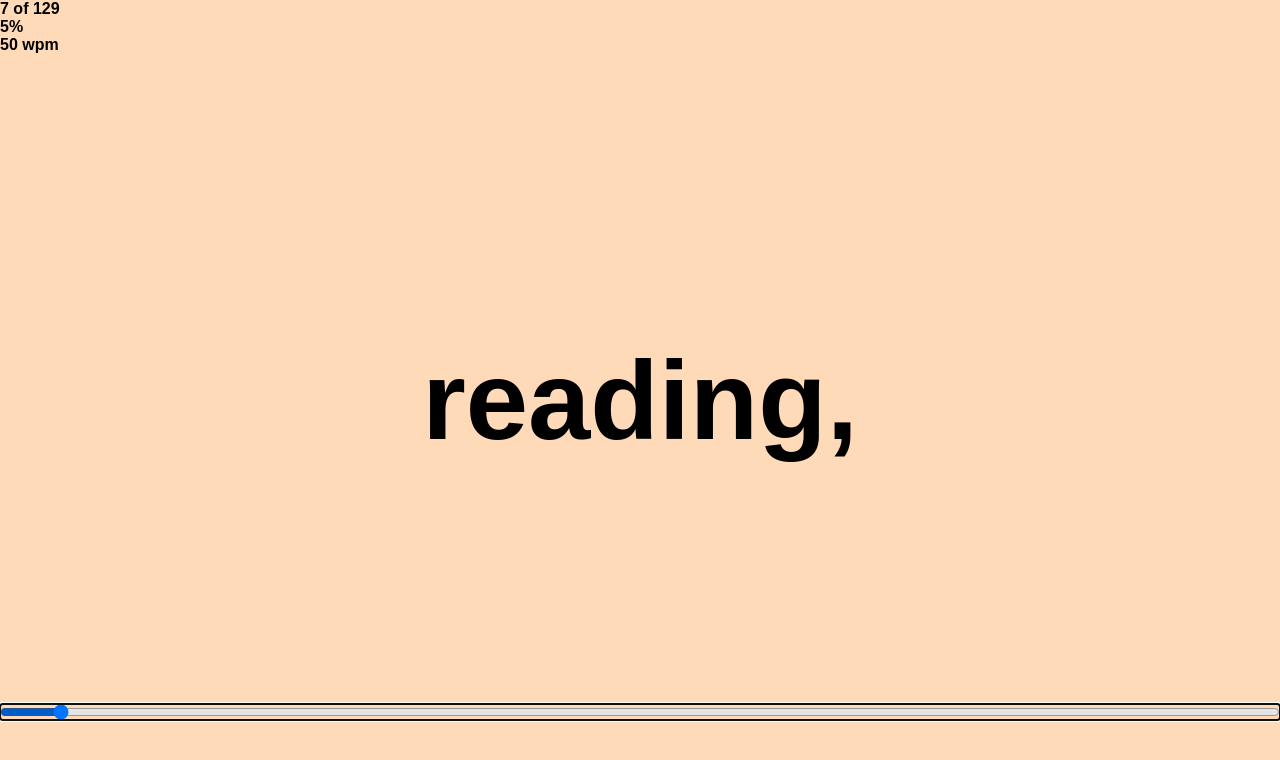
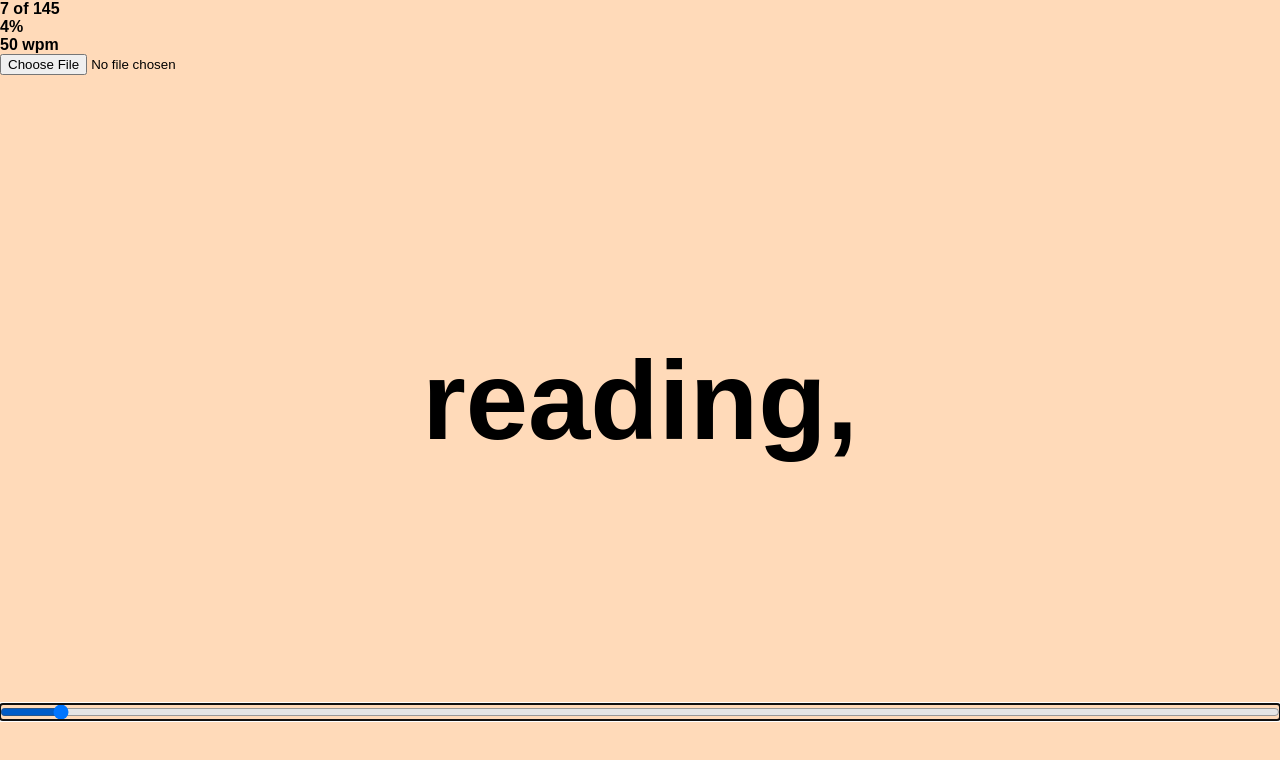
Before and after one commit to skypotatoes/fastreader, a React (Create React App) app: page / in a window 1280 px wide. Shown: the top 760 px of the page. Built offline with nearby package versions, Linux system fonts and the light colour scheme.

Commit message:
added features
txt file upload added

```diff
--- a/src/App.js
+++ b/src/App.js
@@ -1,27 +1,43 @@
+
+import React, { useState } from "react";
+import './App.css';
+import fastreaderBlurb from './library/fastreaderBlurb';
+import SpeedSlider from './components/SpeedSlider'; // Import the SpeedSlider component from the SpeedSlider.js file
 
 
-import './App.css';
-import genesis from './library/genesis'
-import ulysses from './library/ulysses';
-import drNo from './library/drNo';
-import ConanDoyleSassana from './library/ConanDoyleSassana';
-import fastreaderBlurb from './library/fastreaderBlurb';
-import sample from './library/sample';
-import SpeedSlider from './components/SpeedSlider'; // Import the SpeedSlider component from the SpeedSlider.js file
-//const textFile = genesis
-//const textFile = ulysses
-//const textFile = drNo
-//const textFile = ConanDoyleSassana
-const textFile = fastreaderBlurb;
+
 function App() {
+    const [wordIndex, setWordIndex] = useState(0);
+    const [textFile, setTextFile] = useState(fastreaderBlurb)
+    const handleFileUpload = (event) => {
+        // Get the file from the event target
+        const file = event.target.files[0];
+        // Check if the file is a txt file
+        if (file.type === 'text/plain') {
+            setWordIndex(0);
+          // load file content as string into a variable
 
+          const reader = new FileReader();
 
+          reader.readAsText(file);
+          reader.onloadend = () => {
+            const text = reader.result;
+            setTextFile(text);
+           }
+
+        } else {
+          // Show an error message
+          alert('Please upload a txt file');
+        }
+      }
     //render the SpeedSlider component with the text
     return (<>
 
 
         <div className="App">
-        <SpeedSlider text={textFile} />
+        <SpeedSlider textFile={textFile} wordIndex={wordIndex} setWordIndex={setWordIndex} />
+
+    <input type="file" onChange={handleFileUpload} />
 
         </div>
     </>); // Render the SpeedSlider component, which renders Typewriter component
@@ -29,5 +45,3 @@
 }
 
 export default App;
-
-export { textFile }; // Export the textFile variable as well
--- a/src/components/SpeedSlider.js
+++ b/src/components/SpeedSlider.js
@@ -1,17 +1,16 @@
 import React, { useState } from "react";
-import { textFile } from "../App"; // Import the App component from the Typewriter.js file
 import Typewriter from "./Typewriter";
 
 function SpeedSlider(props) {
+const {textFile, wordIndex, setWordIndex } = props;
 
 
   // Create a state variable named speed that will store the slider value, and initialize it to 50
   const [speed, setSpeed] = useState(50);
   const [pause, setPause] = useState(false);
   const [fontSize, setFontSize] = useState(112);
-  const [wordIndex, setWordIndex] = useState(0);
+
   const [context, setContext] = useState(false);
-  const [textAlign, setTextAlign] = useState('center')
 
   if (speed < 1) { setSpeed(50) }
   // Define a function named handleChange that will update the speed state variable when the slider value changes
@@ -56,10 +55,7 @@
 
       event.preventDefault();
       setContext(!context);
-      if (context) {
-      setTextAlign('left')}
-      if (!context) {
-        setTextAlign('center')}
+
     }
 
 
@@ -68,7 +64,7 @@
   // Return the JSX elements that you want to render
   return (
     <div>
-      <Typewriter text={textFile} speed={speed} pause={pause} fontSize={fontSize} wordIndex={wordIndex} setWordIndex={setWordIndex} context={context} textAlign={textAlign}/>
+      <Typewriter textFile={textFile} speed={speed} pause={pause} fontSize={fontSize} wordIndex={wordIndex} setWordIndex={setWordIndex} context={context} />
       <input id='slider' className="slider" type="range" marks="true" min="0" max="1200" value={speed} step="50" autoFocus="on" onChange={handleChange} onKeyDown={handleKeyPress} />
     </div>
   );
--- a/src/components/Typewriter.js
+++ b/src/components/Typewriter.js
@@ -5,7 +5,7 @@
 
 
 function Typewriter(props) {
-  const { text, speed , pause, fontSize, wordIndex, setWordIndex, context} = props;
+  const { textFile, speed , pause, fontSize, wordIndex, setWordIndex, context} = props;
   //use state to store the current word index and the displayed text
 
 
@@ -17,7 +17,7 @@
 
 
   //split the text into words by spaces
-  const words = text.split(/ |\n|-/);
+  const words = textFile.split(/ |\n|-/);
   //use effect to update the displayed text every time the word index changes
   useEffect(() => {
     //get the current word
@@ -33,7 +33,7 @@
 
     setDisplayedText(currentWord);
     }
-  }, [wordIndex, text, words]);
+  }, [wordIndex, textFile, words]);
 
   //use effect to set an interval to change the word index at the given speed
   useEffect(() => {
@@ -63,7 +63,7 @@
 
 
 
-  }, [wordIndex, text, speed, words.length, pause,setWordIndex]);
+  }, [wordIndex, textFile, speed, words.length, pause,setWordIndex]);
 
 
 
--- a/src/library/fastreaderBlurb.js
+++ b/src/library/fastreaderBlurb.js
@@ -1,6 +1,6 @@
 const fastreaderBlurb = `FastReader in a new way of reading, taking advantage of the unique way in which screens allow us to deliver text, without
 the need to turn pages or even move our eyes to scan a line of text. Instead, we can remain focused on a single spot and FastReader delivers one single word at a time.
-Using the left and right arrow keys will allow you to speed up or slow down the flow of words, and you can pause the stream completely by pressing space. The up and down arrow keys will resize the text. You can move back a word by pressing delete or backspace.
+Using the left and right arrow keys will allow you to speed up or slow down the flow of words, and you can pause the stream completely by pressing space. The up and down arrow keys will resize the text. You can move back a word by pressing delete or backspace. Pressing the C key will toggle context off and on, displaying three words at a time.
 As the app develops we will add more features according to user feedback and continue to explore news ways to read.`
 
 export default  fastreaderBlurb;
```
Also changed, not shown: todo.txt.
